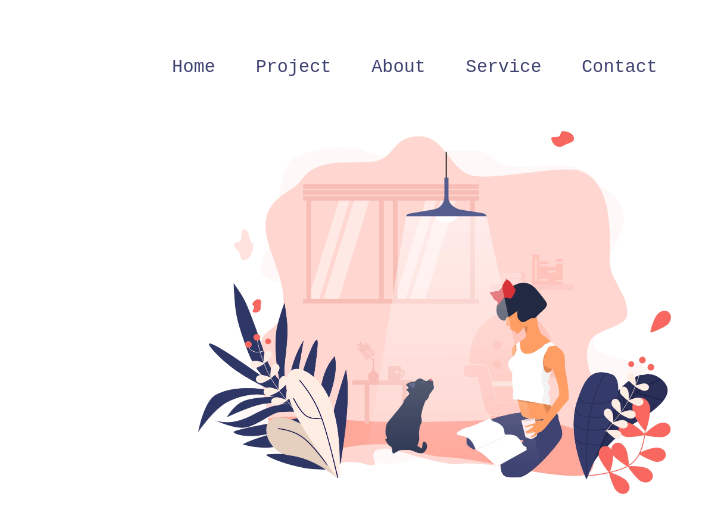
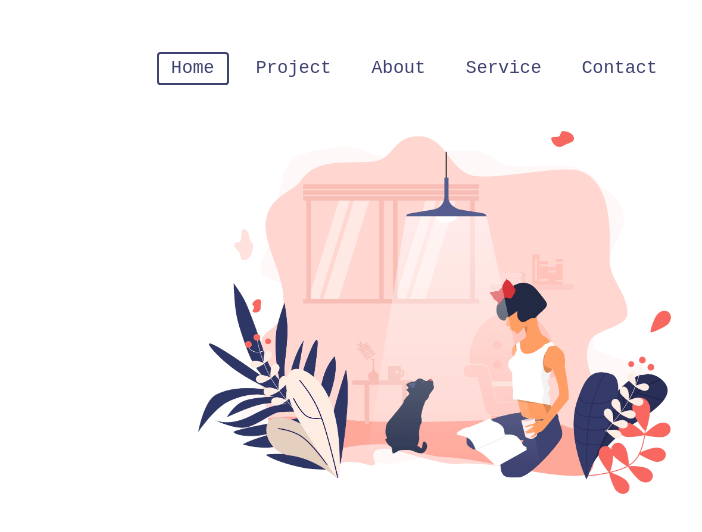
Before and after one commit to VladimirK1435/03---HappyWeekend, a website: page index.html in a window 1280 px wide. Shown: the full height of the page, 369-1071 px from the left. Drawn offline with Linux system fonts and the light colour scheme.

Commit message:
design update

```diff
--- a/index.html
+++ b/index.html
@@ -102,7 +102,7 @@
       <img src="./img/logo.png" alt="logo" />
 
       <nav>
-        <a href="#">Home</a>
+        <a href="#" style="border: 2px solid #3f4371">Home</a>
         <a href="#">Project</a>
         <a href="#">About</a>
         <a href="#">Service</a>
```
